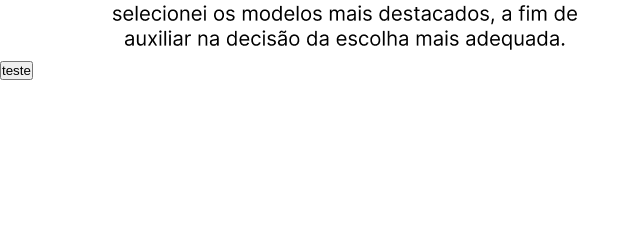
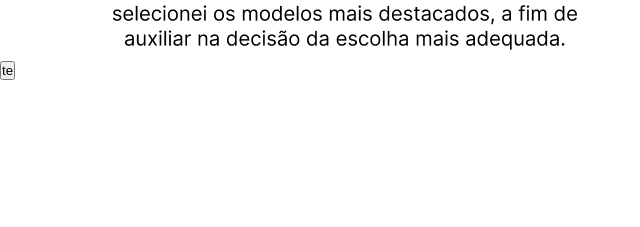
Before and after one commit to Enzo-FS/BMW, a plain HTML site: page index.html in a window 1280 px wide. Shown: the part 383-610 px from the top of the page, 0-640 px from the left. Drawn offline with Linux system fonts and the light colour scheme; files whose address does not match are found by name.

Commit message:
Update index.html

```diff
--- a/index.html
+++ b/index.html
@@ -12,7 +12,7 @@
         <img class="textint" src="./assets/gambiarra.PNG" alt="Introdução">
         <img class="imagein" src="./assets/image 3.png" alt="FotoIntrodução">
    </div>
-   <button class="teste">teste</button>
+   <button class="teste">te</button>
    <div class="container">
         <img class="subtitle"src="./assets/ADENTRE O VASTO MUNDO BMW E VEJAS OS MELHORES CARROS QUE A MONTADORA PODE NOS PROPORCIONAR (BRASIL).png" alt="">
         <div class="bloco1">
```
